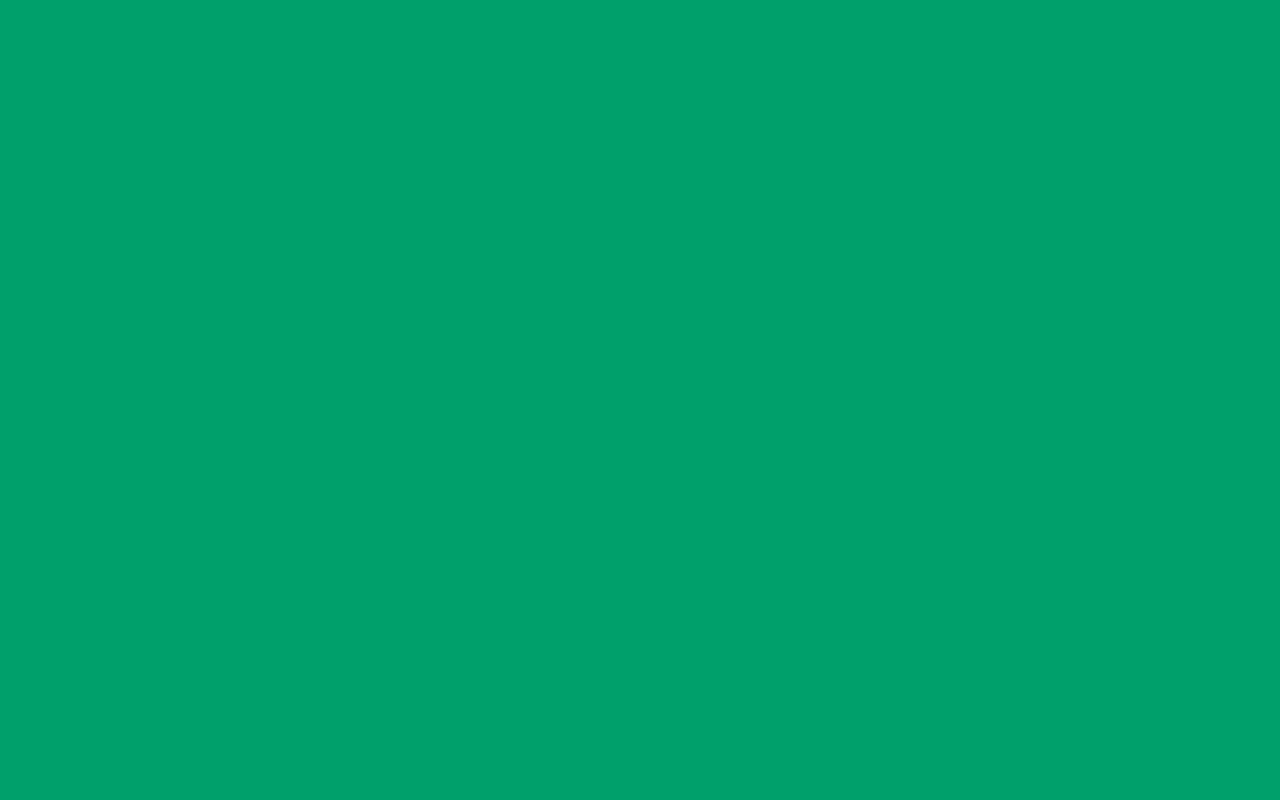
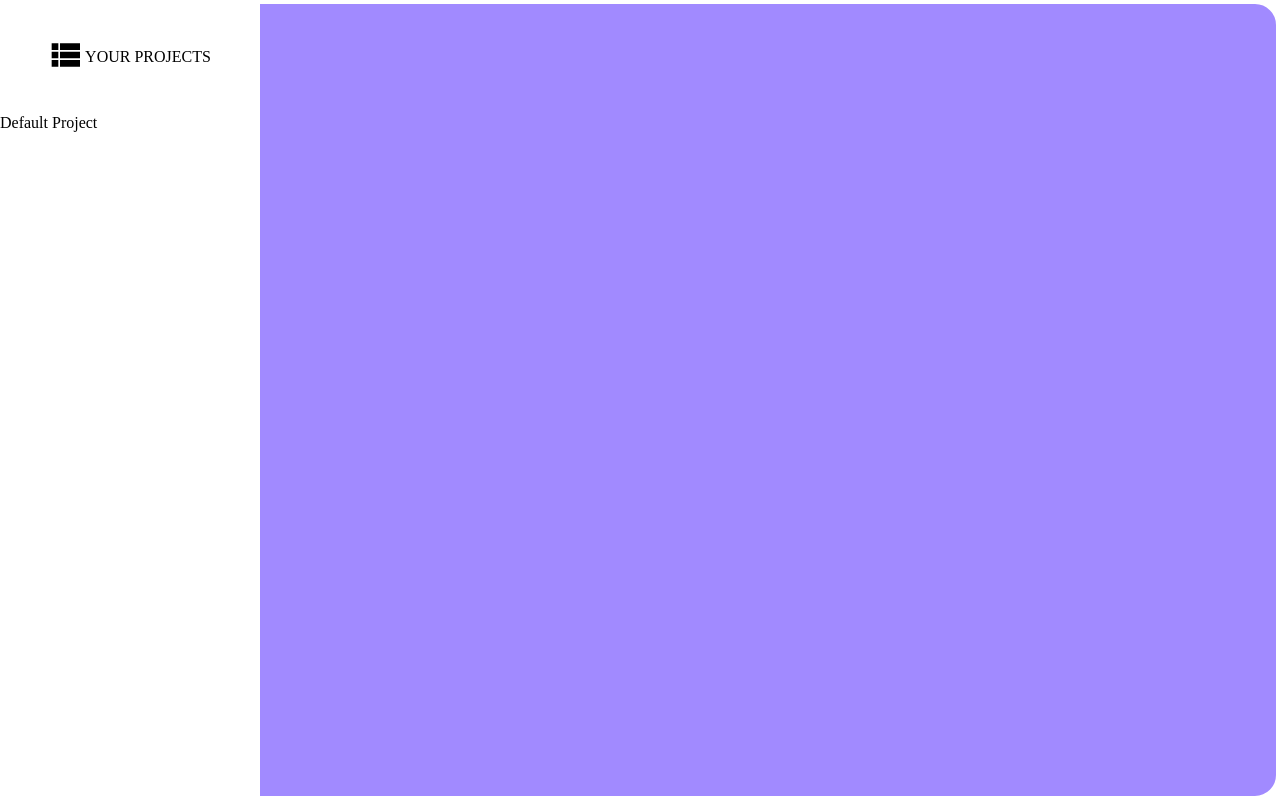
Before and after one commit to MojiMV/ToDoList, a website built with webpack: page src/template.html in a window 1280 px wide. Built offline with nearby package versions, Linux system fonts and the light colour scheme; a web font is replaced by a local one.

Commit message:
some stuff :<

```diff
--- a/src/style.css
+++ b/src/style.css
@@ -1,3 +1,61 @@
+@import url('https://fonts.googleapis.com/css2?family=Playpen+Sans:wght@100..800&display=swap');
+
+
+*, *::before, *::after {
+    box-sizing: border-box;
+}
+
+:root{
+    --purple-color: rgb(161, 138, 255);
+}
+
 body{
-    background-color: rgb(0, 160, 107);
+    margin: 0%;
+    display: grid;
+    grid-template-columns: 1fr 4fr;
+    grid-template-rows: 1fr;
+    height: 100vh;
 }
+
+.dashboard{
+    display: grid;
+    grid-template-columns: 1fr;
+    grid-template-rows: 1fr 5fr 1fr;
+}
+
+.dash-title{
+    display: flex;
+    align-items: center;
+    justify-content: center;
+}
+
+.dash-title-icon-svg{
+    color: var(--purple-color);
+    height: 40px;
+    width: auto;
+}
+
+.dash-title-text{
+    font-family: "Playpen Sans";
+}
+
+.projects-container{
+    display: flex;
+    flex-direction: column;
+}
+
+.project-container{
+    display: flex;
+}
+
+.project-icon-color{
+    border-radius: 100%;
+    color: var(--purple-color);
+}
+
+.main-container{
+    background-color: var(--purple-color);
+    border: 4px solid white;
+    border-top-right-radius: 25px;
+    border-bottom-right-radius: 25px;
+}
--- a/src/template.html
+++ b/src/template.html
@@ -6,6 +6,32 @@
     <title>ToDoList</title>
 </head>
 <body>
+        <div class="dashboard">
+            <div class="dash-title">
+                <div class="dash-title-icon">
+                    <svg xmlns="http://www.w3.org/2000/svg" viewBox="0 0 24 24" class="dash-title-icon-svg"><title>view-list</title><path d="M9,5V9H21V5M9,19H21V15H9M9,14H21V10H9M4,9H8V5H4M4,19H8V15H4M4,14H8V10H4V14Z" /></svg>
+                </div>
 
+                <div class="dash-title-text">
+                            YOUR PROJECTS
+                </div>
+            </div>
+
+            <div class="projects-container">
+                <div class="project-container">
+                    <div class="project-icon-color"></div>
+                    <div class="project-title"> Default Project</div>
+                </div>
+            </div>
+
+            <div>
+
+            </div>
+
+        </div>
+
+        <div class="main-container">
+
+        </div>
 </body>
 </html>
```
